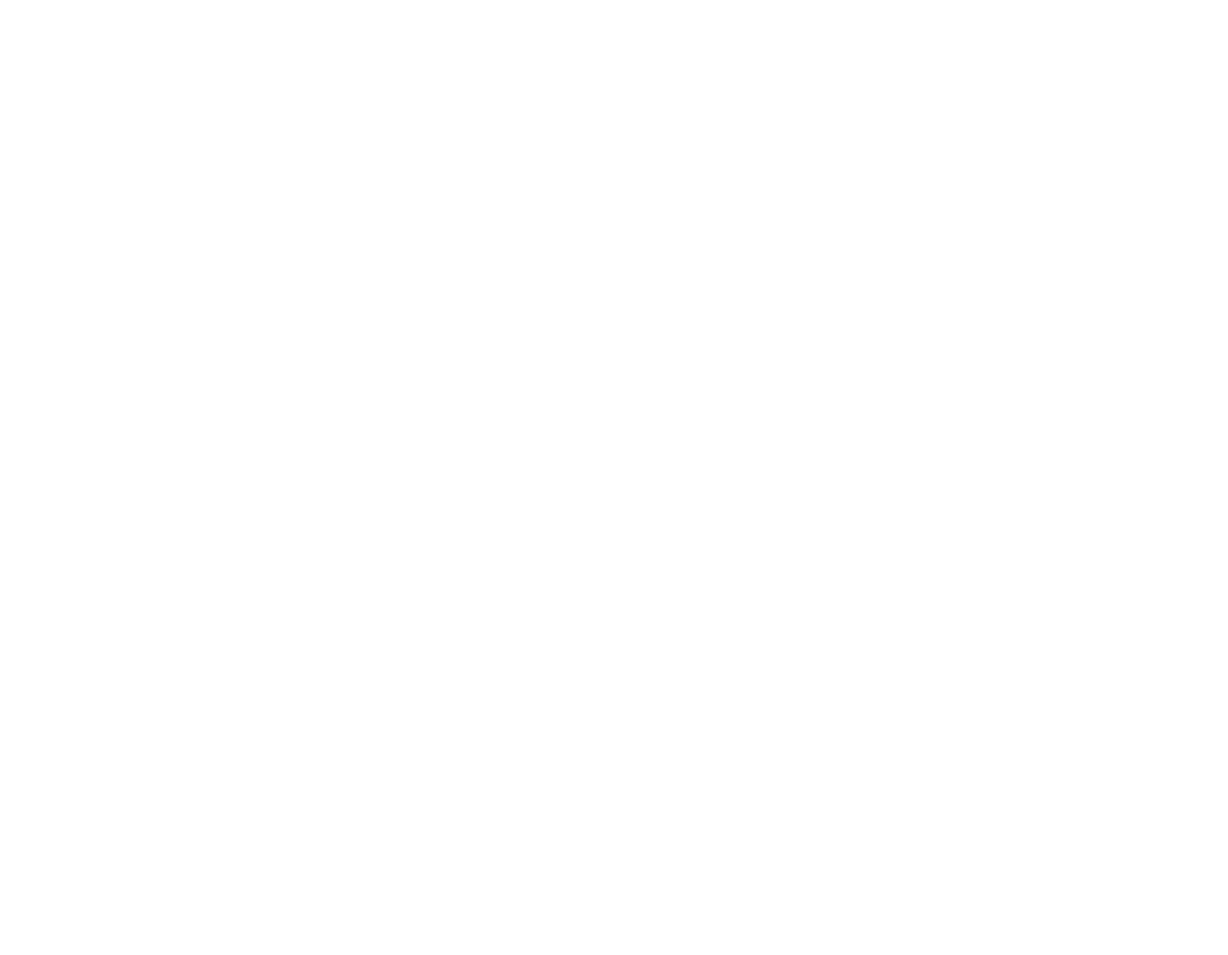
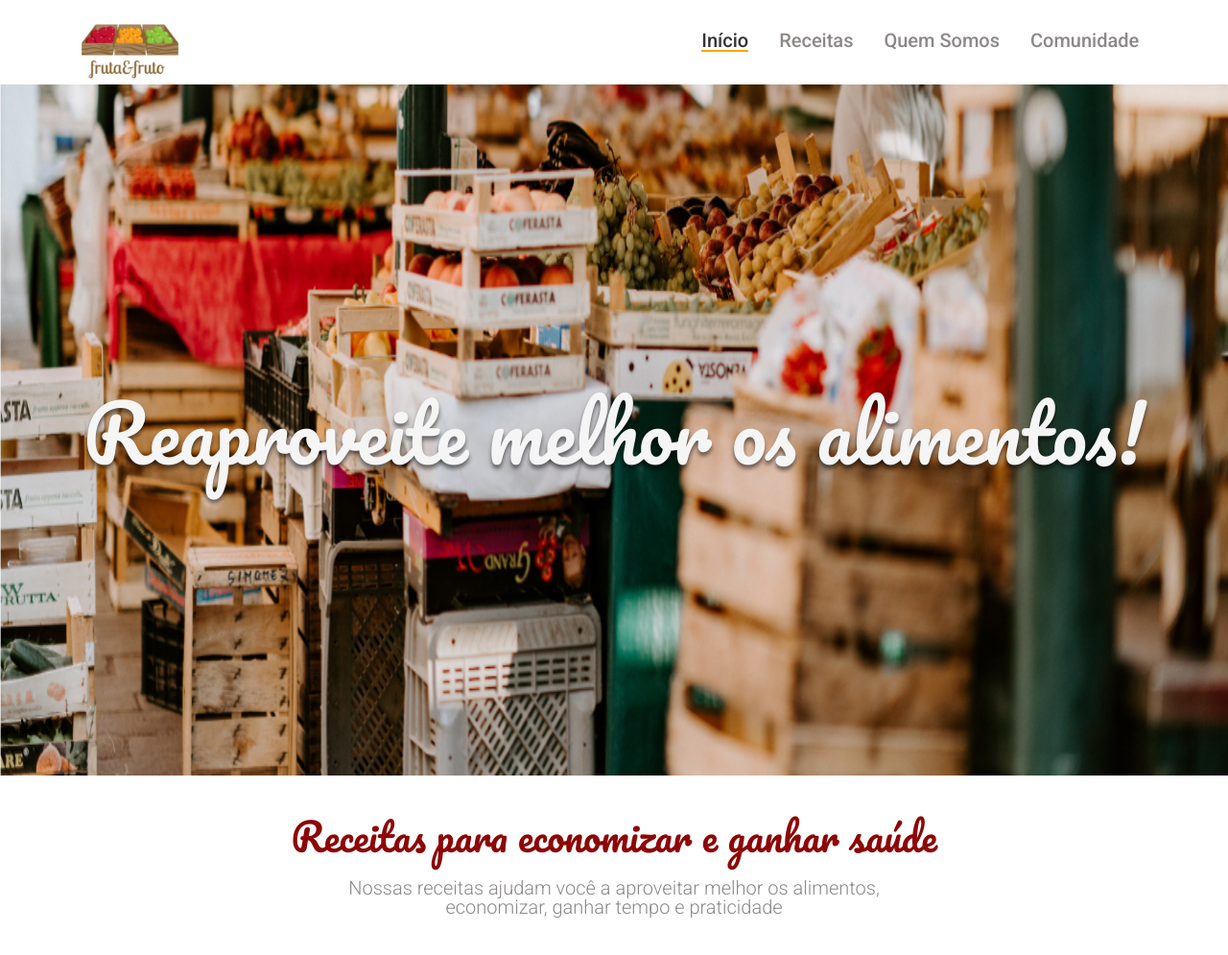
Before and after one commit to Rafalesson/frutas_e_frutos, a plain HTML site: page index.html in a window 1280 px wide. Shown: the whole page at 96% size. Before the commit the page ends 800 px from the top, so only its background shows below. Drawn offline with nearby package versions, Linux system fonts and the light colour scheme.

Commit message:
finalização do cabeçalho e da seção do banner

```diff
--- /dev/null
+++ b/assets/css/banner/banner.css
@@ -0,0 +1,21 @@
+.banner{
+    position: relative;
+}
+
+.banner__img{
+    width: 100%;
+    height: calc(100vh - 5rem);
+}
+
+.banner__titulo{
+    font-family: Pacifico, cursive;
+    color: var(--branco_titulo);
+    width: 100%;
+    font-size: 5rem;
+    position: absolute;
+    left: 50%;
+    top: 50%;
+    text-shadow: 0 4px 4px rgba(0, 0, 0, 0.5);
+    text-align: center;
+    transform: translate(-50%, -50%);
+}
--- /dev/null
+++ b/assets/css/base.css
@@ -0,0 +1,19 @@
+:root{
+    --cinza_ativo: #333;
+    --cinza_claro: #8C8888;
+    --cabecalho_hover: orange;
+    --branco_titulo: #f5f5f5;
+    --vermelho_vinho: #8d0606;
+}
+
+*{
+    box-sizing: border-box;
+}
+
+body{
+    font-family: 'Roboto', sans-serif;
+}
+
+.container{
+    padding: 0 6%;
+}
--- /dev/null
+++ b/assets/css/cabecalho/cabecalho.css
@@ -0,0 +1,34 @@
+.cabecalho{
+    display: flex;
+    justify-content: space-between;
+    width: 100%;
+    background-color: #ffffff;
+    padding-top: 1rem;
+}
+
+.cabecalho__logo{
+    max-width: 117px;
+}
+
+.cabecalho__menu-lista{
+    display: flex;
+    flex-wrap: wrap;
+    justify-content: space-evenly;
+}
+
+.cabecalho__menu-item{
+    margin: 1rem;
+    border-bottom: 2px solid transparent;
+    color: var(--cinza_claro);
+    font-size: 1.25rem;
+    font-weight: 500;
+}
+
+.cabecalho__menu-item:hover{
+    border-bottom: 2px solid var(--cabecalho_hover);
+}
+
+.ativo{
+    color: var(--cinza_ativo);
+    border-bottom: 2px solid var(--cabecalho_hover);
+}
--- /dev/null
+++ b/assets/css/sobre/sobre.css
@@ -0,0 +1,19 @@
+.sobre{
+    text-align: center;
+    padding: 2.5rem;
+}
+
+.sobre__titulo{
+    color: var(--vermelho_vinho);
+    font-size: 2.5rem;
+    margin-bottom: 1.5rem;
+    font-family: Pacifico, cursive;
+}
+
+.sobre__texto{
+    font-size: 1.25rem;
+    color: var(--cinza_claro);
+    width: 50%;
+    margin: 0 auto;
+    font-weight: 300;
+}
--- /dev/null
+++ b/assets/js/main.js
@@ -0,0 +1,7 @@
+const log = console.log;
+const link = $('.cabecalho__menu-item')
+
+link.on('click', function menuAtivo() {
+    link.removeClass('ativo');
+    $(this).addClass('ativo');
+})
--- a/index.html
+++ b/index.html
@@ -4,12 +4,67 @@
     <meta charset="UTF-8" />
     <meta name="viewport" content="width=device-width, initial-scale=1.0" />
     <meta http-equiv="X-UA-Compatible" content="ie=edge" />
+    <link
+      href="https://fonts.googleapis.com/css?family=Pacifico|Roboto:100,300,400,500,700,900"
+      rel="stylesheet"
+    />
     <link href="./assets/css/reset.css" rel="stylesheet" />
     <link href="./assets/css/normalize.css" rel="stylesheet" />
-        <link href="https://fonts.googleapis.com/css?family=Pacifico|Roboto:100,300,400,500,700,900" rel="stylesheet" />
-        <title>Fruta & Fruto</title>
+    <link href="./assets/css/base.css" rel="stylesheet" />
+    <link rel="stylesheet" href="./assets/css/cabecalho/cabecalho.css" />
+    <link rel="stylesheet" href="./assets/css/banner/banner.css" />
+    <link rel="stylesheet" href="./assets/css/sobre/sobre.css" />
+    <script
+      src="https://ajax.googleapis.com/ajax/libs/jquery/1.11.0/jquery.min.js"
+      defer
+    ></script>
+    <script src="./assets/js/main.js" defer></script>
+    <title>Frutas & Frutos</title>
   </head>
   <body>
+    <header class="cabecalho container">
+      <img
+        src="./assets/img/logo.jpg"
+        alt="Logo da Frutas & Frutos"
+        class="cabecalho__logo"
+      />
 
+      <nav class="cabecalho__menu">
+        <ul class="cabecalho__menu-lista">
+          <li class="cabecalho__menu-item ativo">
+            <a href="#" class="cabecalho__menu-link"> Início </a>
+          </li>
+          <li class="cabecalho__menu-item">
+            <a href="#" class="cabecalho__menu-link"> Receitas </a>
+          </li>
+          <li class="cabecalho__menu-item">
+            <a href="#" class="cabecalho__menu-link"> Quem Somos </a>
+          </li>
+          <li class="cabecalho__menu-item">
+            <a href="#" class="cabecalho__menu-link"> Comunidade </a>
+          </li>
+        </ul>
+      </nav>
+    </header>
+    <!-- Fim do cabeçalho -->
+
+    <section class="banner">
+      <img src="./assets/img/banner.jpg" alt="banner" class="banner__img" />
+      <h2 class="banner__titulo">
+        Reaproveite melhor os alimentos!
+      </h2>
+    </section>
+    <!-- Fim do banner -->
+
+    <section class="sobre">
+      <h2 class="sobre__titulo">
+        Receitas para economizar e ganhar saúde
+    </h2>
+      <p class="sobre__texto">
+        Nossas receitas ajudam você a aproveitar melhor os alimentos,
+        economizar, ganhar tempo e praticidade
+      </p>
+    </section>
+    <!-- Fim da seção sobre -->
   </body>
 </html>
```
Also changed, not shown: 1 other file. Lines whose indentation alone changed are shown as unchanged.
